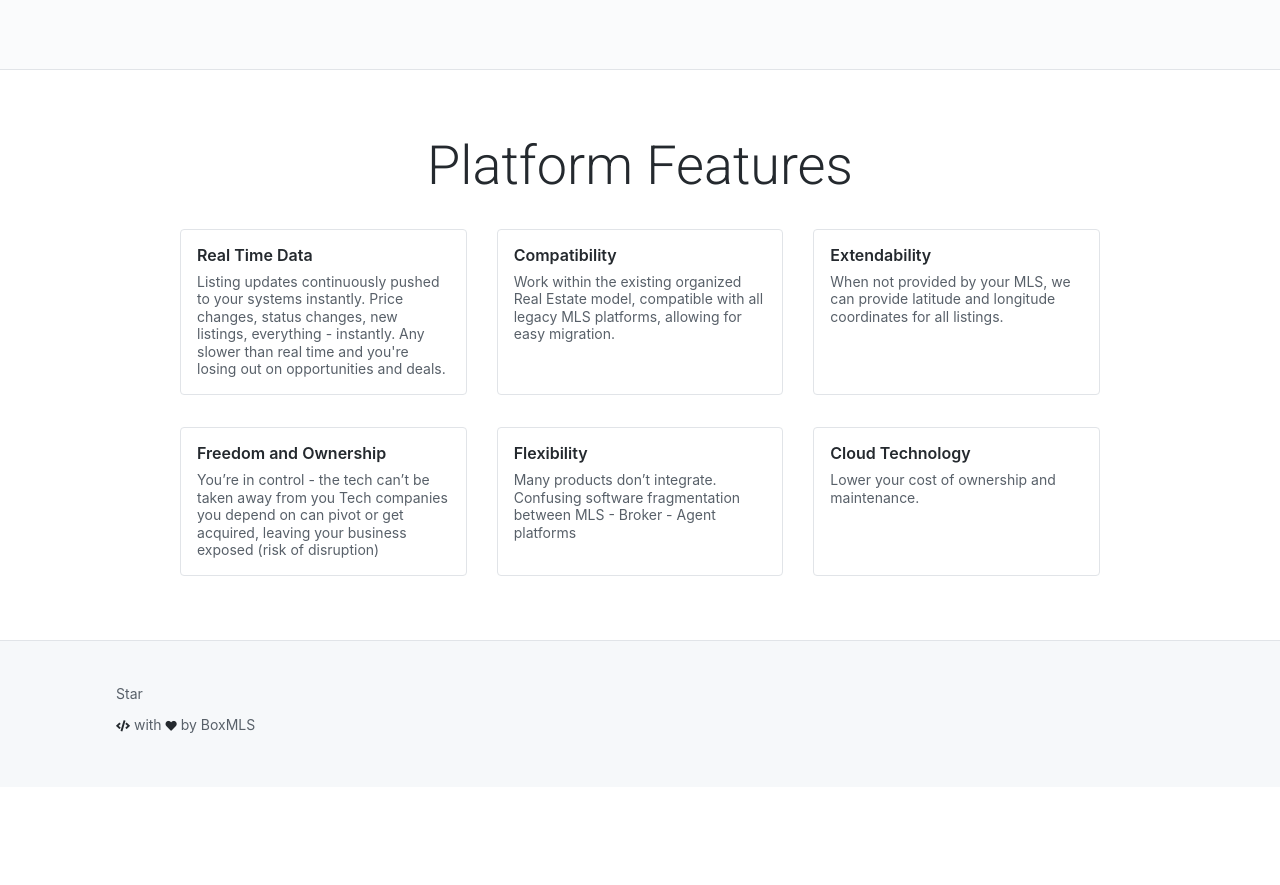
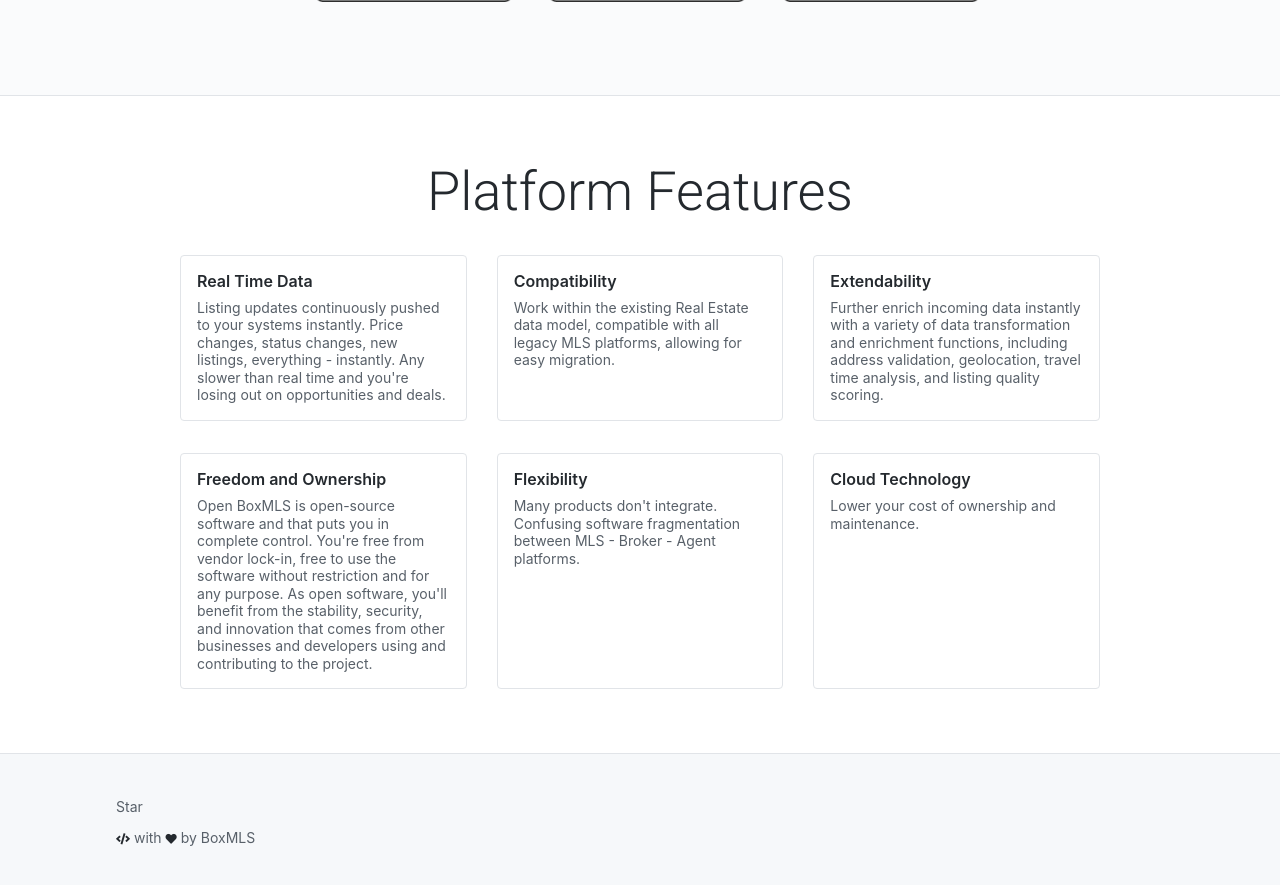
Before and after one commit to boxmls/boxmls.github.io, a Jekyll site: the page built from index.html, in a window 1280 px wide and 900 px high, scrolled down 1041 px. Shown: the top 885 px of the window. Built offline with Jekyll 4.4.1, drawn with Linux system fonts in a browser that asks for light colours; nearby versions of some CDN libraries; before the commit the page ends 1828 px from its top, so only the background shows below that; some of the changed text lies outside the part shown.

Commit message:
udapted Platform Features section at index page

```diff
--- a/index.html
+++ b/index.html
@@ -12,7 +12,7 @@ page_class_name: front-page
       </div>
       <div class="col-md-6 right-side">
         <div class="title">BoxMLS</div>
-        <p class="description">Our open-source platform imports, standardizes and continuously monitors nationwide MLS data for changes, giving you direct access to the data from a single database that you own.</p>
+        <p class="description">Our open-source platform imports, standardizes and continuously monitors nationwide MLS data for changes, giving you direct access to the data from a single database that you own. Let's challenge the existing industry climate and overcome technical obstructions.</p>
       </div>
     </div>
   </div>
@@ -58,28 +58,28 @@ page_class_name: front-page
           <div class="col-md-4 featured-item">
             <div class="card h-100 product-content">
               <h3 class="product-title">Compatibility</h3>
-              <div class="product-description">Work within the existing organized Real Estate model, compatible with all legacy MLS platforms, allowing for easy migration.</div>
+              <div class="product-description">Work within the existing Real Estate data model, compatible with all legacy MLS platforms, allowing for easy migration.</div>
             </div>
           </div>
 
           <div class="col-md-4 featured-item">
             <div class="card h-100 product-content">
               <h3 class="product-title">Extendability</h3>
-              <div class="product-description">When not provided by your MLS, we can provide latitude and longitude coordinates for all listings.</div>
+              <div class="product-description">Further enrich incoming data instantly with a variety of data transformation and enrichment functions, including address validation, geolocation, travel time analysis, and listing quality scoring.</div>
             </div>
           </div>
 
           <div class="col-md-4 featured-item">
             <div class="card h-100 product-content">
               <h3 class="product-title">Freedom and Ownership</h3>
-              <div class="product-description">You’re in control - the tech can’t be taken away from you Tech companies you depend on can pivot or get acquired, leaving your business exposed (risk of disruption)</div>
+              <div class="product-description">Open BoxMLS is open-source software and that puts you in complete control. You're free from vendor lock-in, free to use the software without restriction and for any purpose. As open software, you'll benefit from the stability, security, and innovation that comes from other businesses and developers using and contributing to the project.</div>
             </div>
           </div>
 
           <div class="col-md-4 featured-item">
             <div class="card h-100 product-content">
               <h3 class="product-title">Flexibility</h3>
-              <div class="product-description">Many products don’t integrate. Confusing software fragmentation between MLS - Broker - Agent platforms </div>
+              <div class="product-description">Many products don't integrate. Confusing software fragmentation between MLS - Broker - Agent platforms.</div>
             </div>
           </div>
 
```
